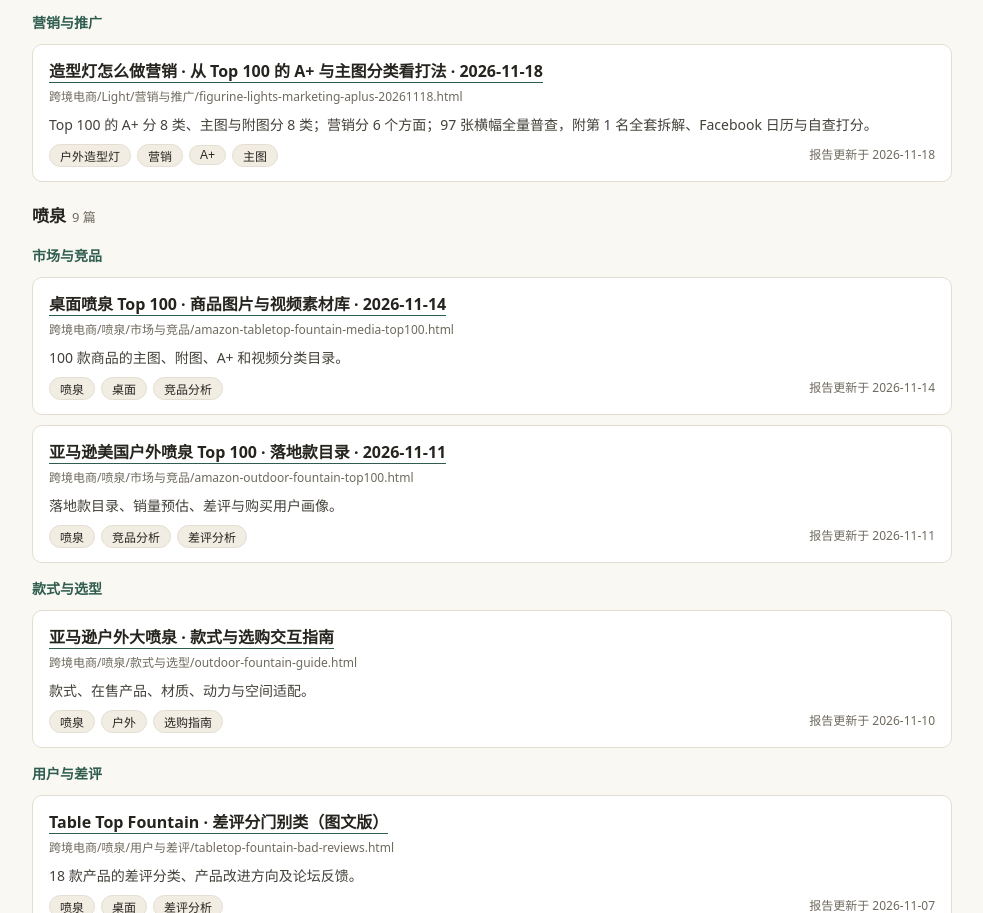
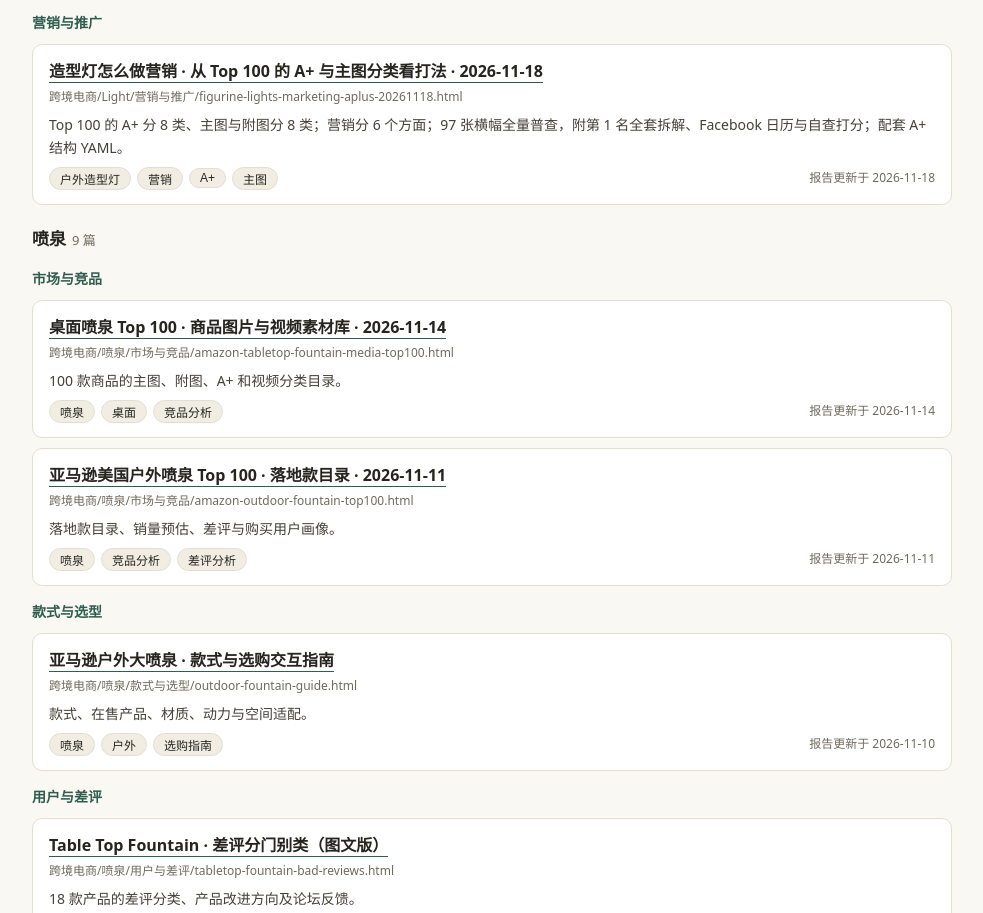
Before and after one commit to JessPinkmam/Qingyuanshan, a plain HTML site: page index.html in a window 1280 px wide. Shown: the part 1558-2471 px from the top of the page, without its empty margins (148-1131 px from the left). Drawn offline with Linux system fonts and the light colour scheme.

Commit message:
Add figurine-lights A+ structure YAML companion
Same folder as the marketing playbook, linked from the report and
README. 7 modules in order, icon strip, 6 Q&A, 16-item self-check.
No new reports.json entry: companion data file, not a report page.

```diff
--- a/reports.json
+++ b/reports.json
@@ -62,7 +62,7 @@
         "A+",
         "主图"
       ],
-      "summary": "Top 100 的 A+ 分 8 类、主图与附图分 8 类；营销分 6 个方面；97 张横幅全量普查，附第 1 名全套拆解、Facebook 日历与自查打分。",
+      "summary": "Top 100 的 A+ 分 8 类、主图与附图分 8 类；营销分 6 个方面；97 张横幅全量普查，附第 1 名全套拆解、Facebook 日历与自查打分；配套 A+ 结构 YAML。",
       "updated_at": "2026-11-18",
       "legacy_paths": []
     },
```
Also changed, not shown: 跨境电商/Light/营销与推广/figurine-lights-marketing-aplus-20261118.html (+1 -1 lines), 2 other files.
